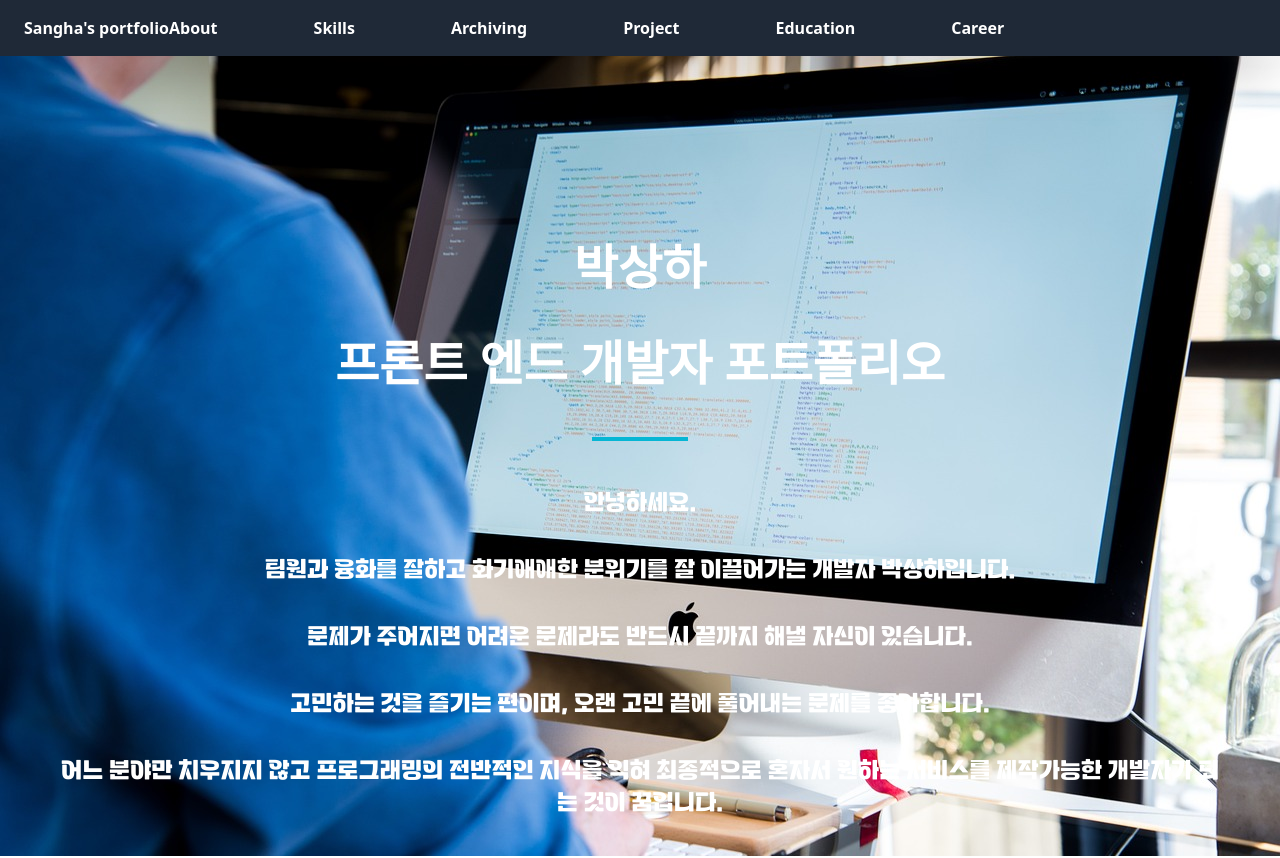
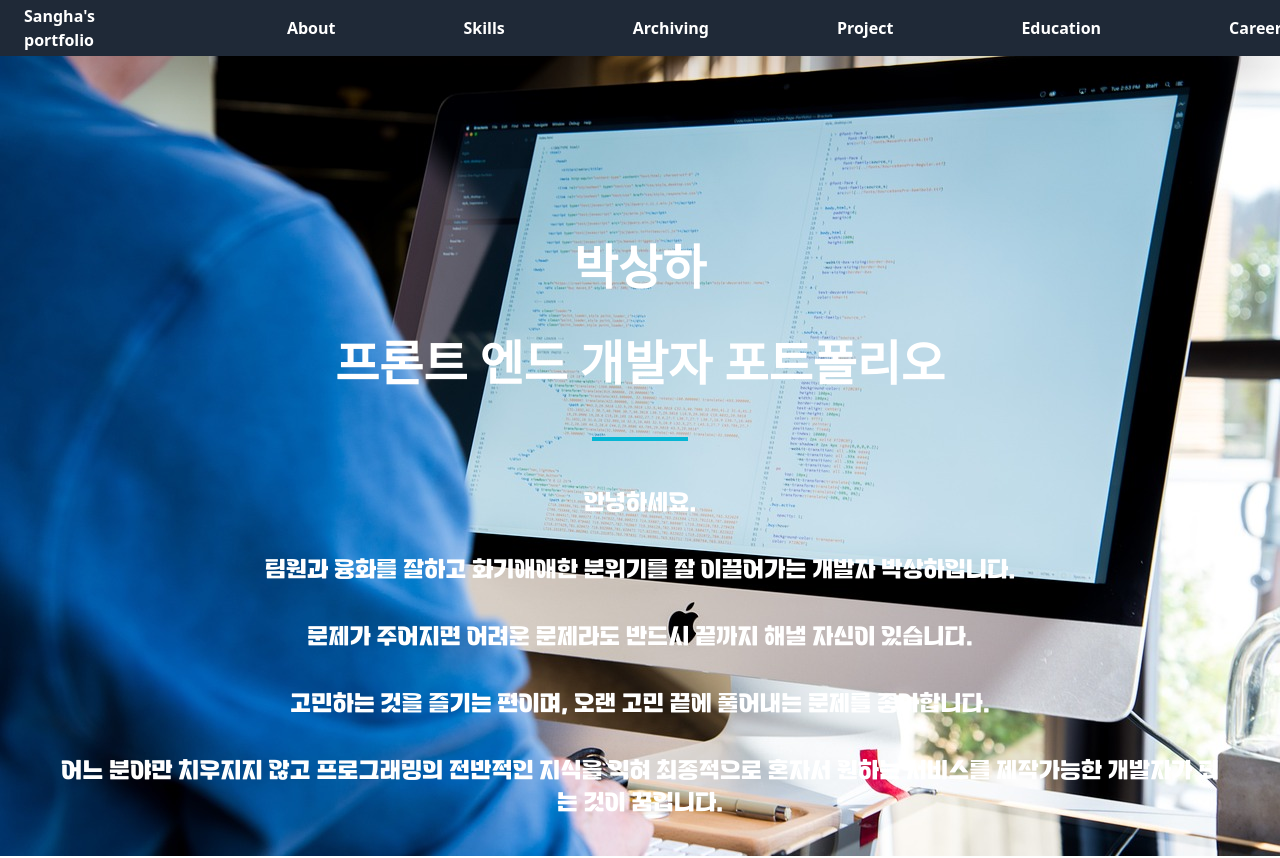
Before and after one commit to UupDownPark/UupDownPark.github.io, a React (Create React App) app: page / in a window 1280 px wide. Shown: the top 858 px of the page. Built offline with nearby package versions, Linux system fonts and the light colour scheme; a web font is replaced by a local one.

Commit message:
css fixed

```diff
--- a/src/App.tsx
+++ b/src/App.tsx
@@ -25,7 +25,7 @@ function App() {
               <br /> 프론트 엔드 개발자 포트폴리오{" "}
             </h1>
             <hr className="w-24 h-0 border-t-[0.3rem] border-cyan-500 mx-auto my-12 opacity-100" />
-            <div className="text-gray-100 flex flex-col space-y-[3%]">
+            <div className="text-gray-100 flex flex-col space-y-[3%] pb-3">
               <div className="font-tenada font-black text-2xl text-white">
                 {" "}
                 안녕하세요.
--- a/src/components/Nav.tsx
+++ b/src/components/Nav.tsx
@@ -9,7 +9,7 @@ const Nav = () => {
       >
         Sangha's portfolio
       </a>
-      <div className="flex flex-row space-x-24 h-12 items-center justify-center">
+      <div className="flex flex-row space-x-[10vw] h-12 ml-[15vw] items-center justify-center">
         <a
           href="#about"
           className="font-semibold text-medium text-white hover:text-cyan-400 active"
--- a/src/components/Skills.tsx
+++ b/src/components/Skills.tsx
@@ -10,14 +10,14 @@ const Skills = () => {
   return (
     <section
       id="skills"
-      className="bg-green-500 w-full flex flex-col justify-center items-center h-content min-h-[100vh]"
+      className="bg-green-500 w-full flex flex-col justify-center items-center h-content"
     >
       <span className="font-tenada text-[50px] mb-8 mt-16 border-b-4 border-black">
         SKILLS
       </span>
       <div
         id="skillsContainer"
-        className="max-w-6xl flex flex-col flex-wrap w-full xl:h-[170vh] 2xl:h-[110vh]"
+        className="max-w-6xl flex flex-col flex-wrap w-full xl:h-[170vh] 2xl:h-[130vh]"
       >
         <div
           id="stackContainerFrontend"
```
